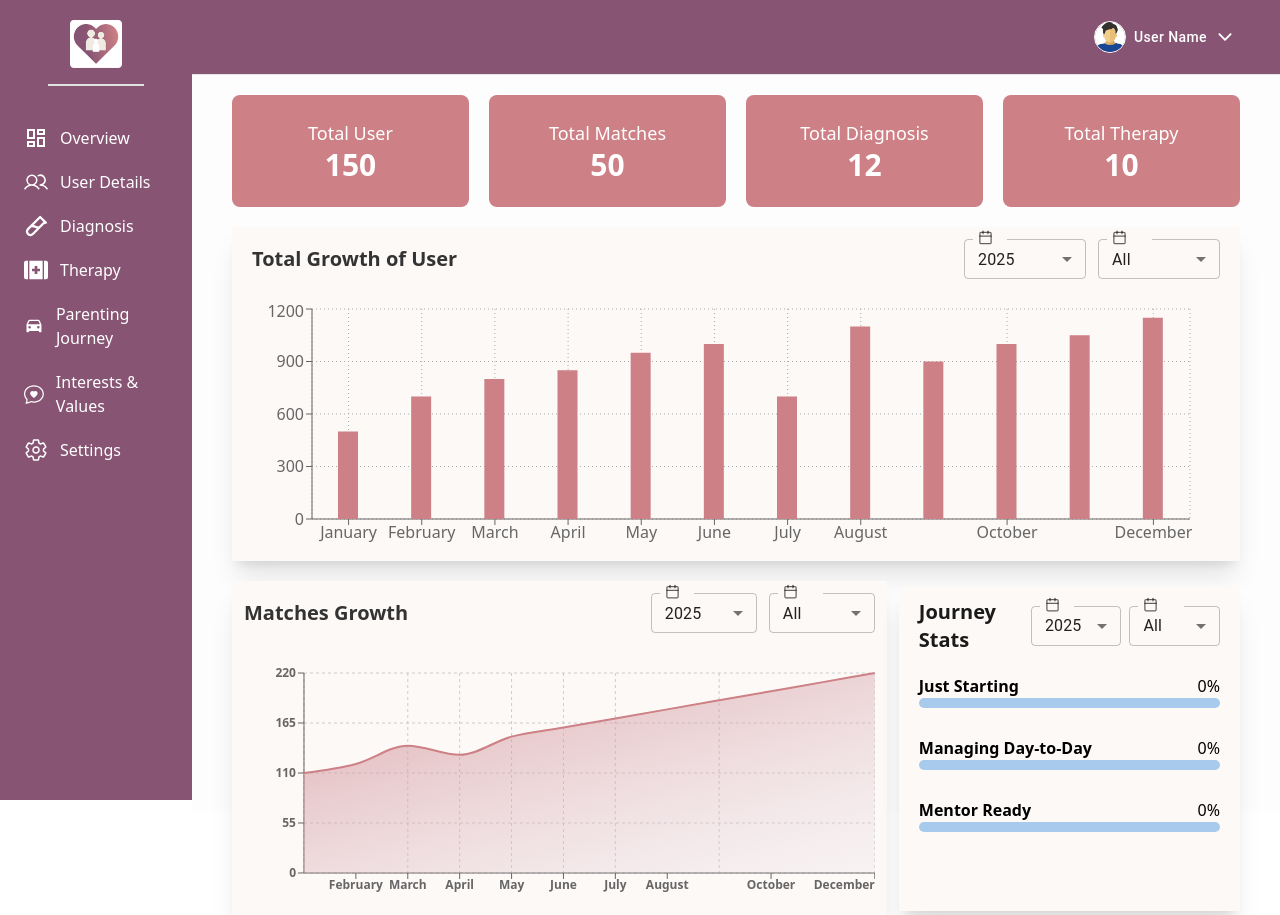
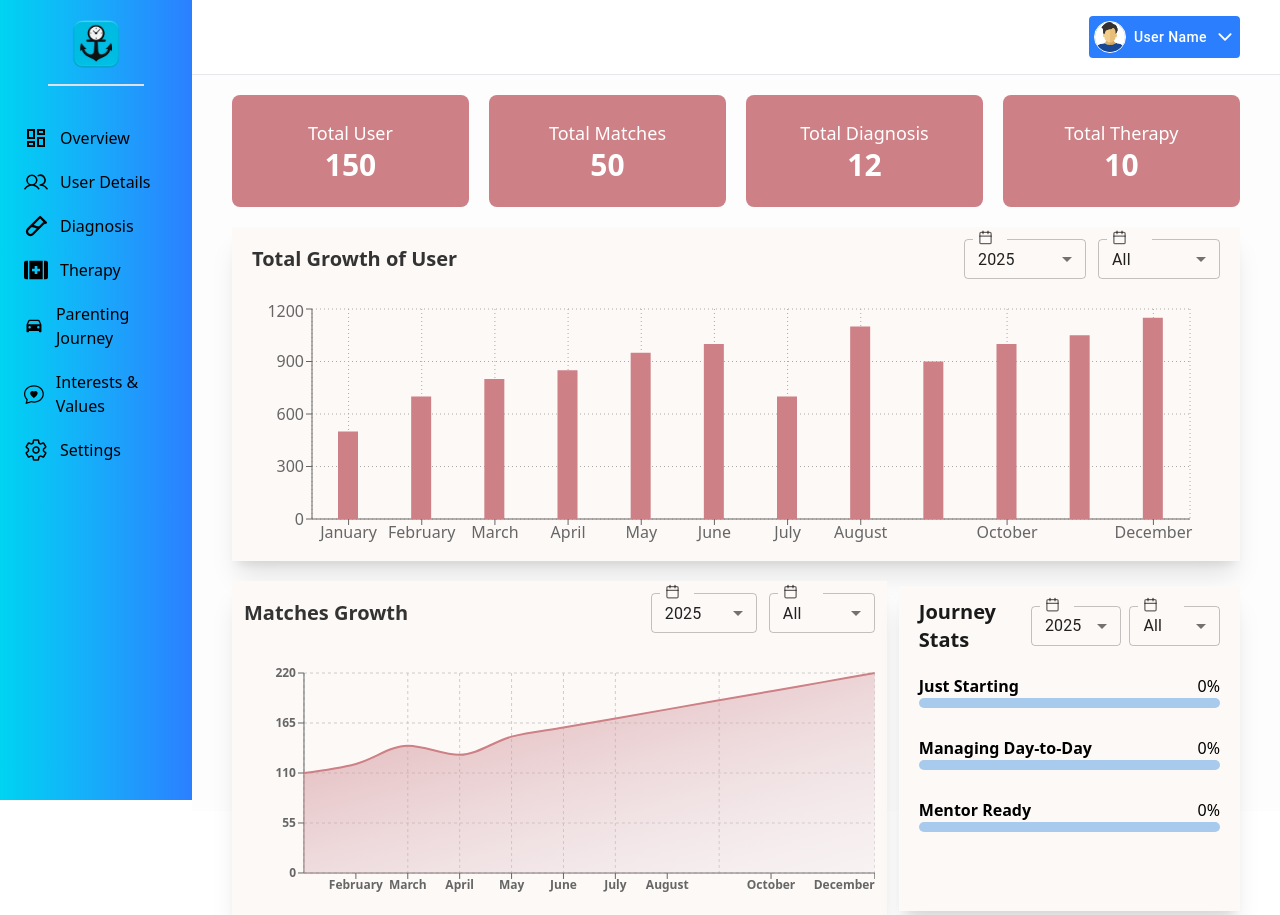
Before and after one commit to sparktechagency/tsamuels-dashboard, a React (Vite) app: page / in a window 1280 px wide. Built offline with nearby package versions, Linux system fonts and the light colour scheme.

Commit message:
Modified Sidebar and Header

```diff
--- a/src/components/Shared/Header.jsx
+++ b/src/components/Shared/Header.jsx
@@ -27,7 +27,7 @@ export default function Header() {
   };
 
   return (
-    <div className="flex items-center justify-end bg-[#875473] w-full px-10 py-4 border-b border-gray-200">
+    <div className="flex items-center justify-end w-full px-10 py-4 border-b border-gray-200">
       <div className="flex items-center gap-4">
         {/* <div className="text-white">
           <Link to="/notifications">
@@ -36,7 +36,7 @@ export default function Header() {
         </div> */}
         <Button
           sx={{
-            color: "black",
+            bgcolor: "#2B7FFF",
             textTransform: "none",
             padding: "5px",
             width: "100%",
--- a/src/components/Shared/Sidebar.jsx
+++ b/src/components/Shared/Sidebar.jsx
@@ -20,7 +20,7 @@ export default function Sidebar() {
   };
 
   return (
-    <div className="bg-[#875473] h-screen w-full">
+    <div className="bg-linear-to-r from-[#00D3F2] to-[#2B7FFF] h-screen w-full">
       <div className="flex flex-col items-center gap-4 py-5">
         <Link to="/" className="">
           <img src={logo} alt="" className="h-12 mx-auto" />
@@ -80,12 +80,12 @@ export default function Sidebar() {
               `flex items-center font-medium gap-3 text-base py-2 px-2 rounded-md
               ${
                 isActive
-                  ? "bg-[#CD8085] text-[#fff]"
+                  ? "bg-[#2B7FFF] text-[#fff]"
                   : selected === to
-                  ? "bg-[#CD8085] text-white"
-                  : "text-white"
+                  ? "bg-[#2B7FFF] text-black"
+                  : "text-black"
               }
-              hover:bg-[#ff989f] hover:text-[#000]`
+              hover:bg-[#2B7FFF] hover:text-[#fff]`
             }
           >
             {icon}
```
Also changed, not shown: public/Images/logo.png.
